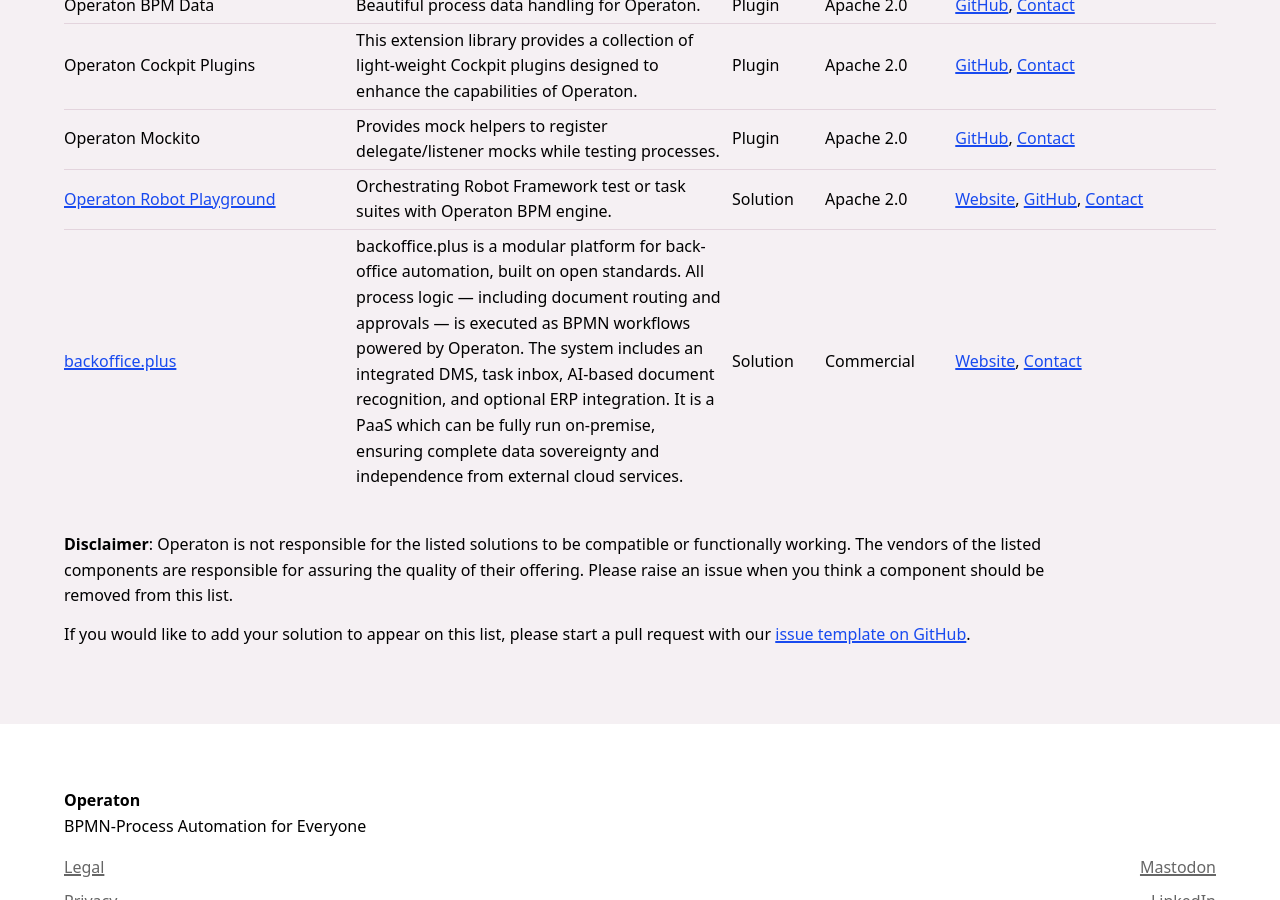
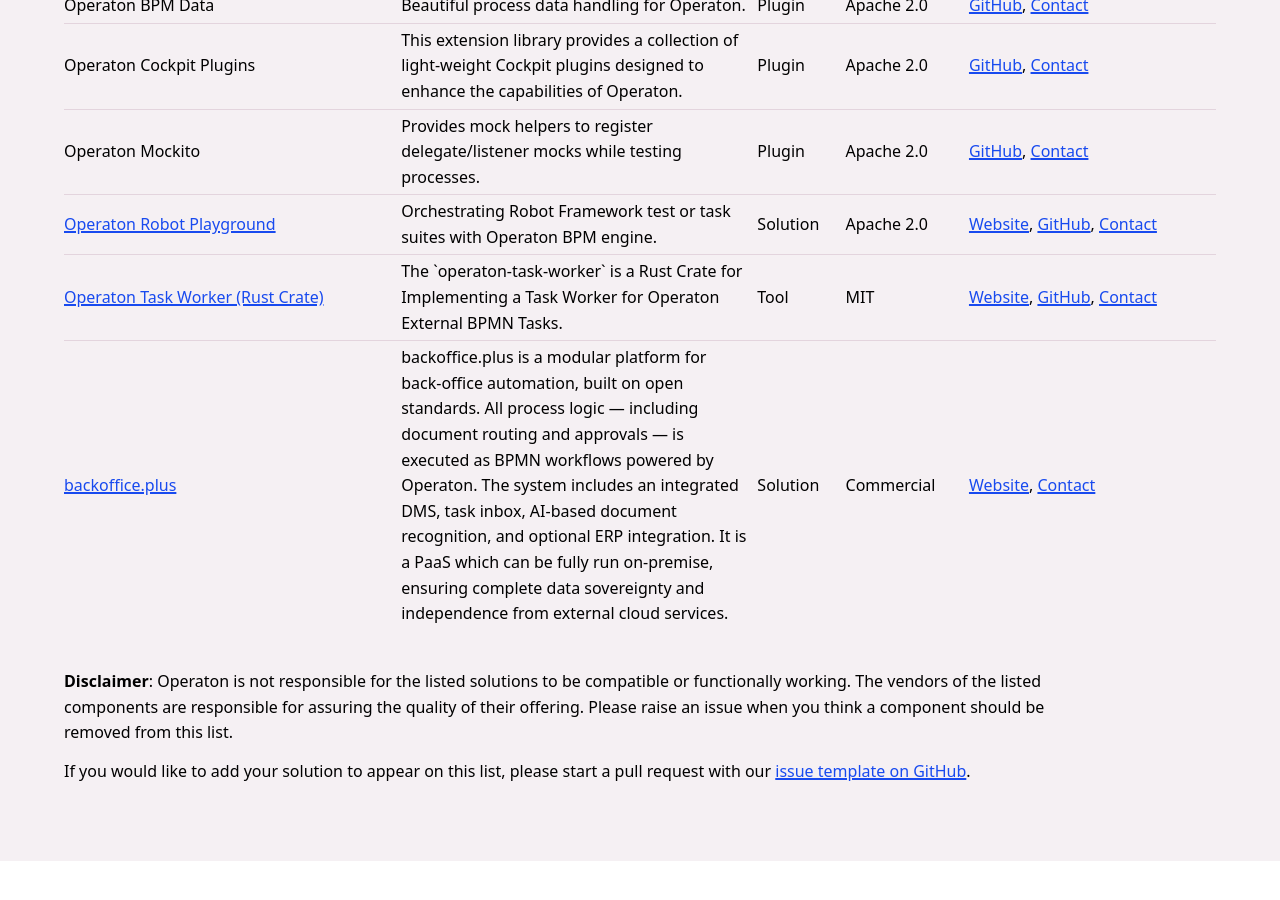
Before and after one commit to operaton/operaton.org, a Jekyll site: the page built from hub.html, in a window 1280 px wide and 900 px high, scrolled down 462 px. Built offline with Jekyll 4.4.1, drawn with Linux system fonts in a browser that asks for light colours.

Commit message:
feat(hub): Add Operaton Task Worker (Rust Crate)

```diff
--- a/_data/hub-items.yml
+++ b/_data/hub-items.yml
@@ -63,3 +63,15 @@
       url: https://github.com/datakurre/operaton-robot-playground
     - label: Contact
       url: "https://github.com/datakurre"
+- name: Operaton Task Worker (Rust Crate)
+  description: >-
+    The `operaton-task-worker` is a Rust Crate for Implementing a Task Worker for Operaton External BPMN Tasks.
+  type: 3
+  license: 7
+  links:
+    - label: Website
+      url: https://crates.io/crates/operaton-task-worker
+    - label: GitHub
+      url: https://github.com/reckel-jm/operaton-task-worker
+    - label: Contact
+      url: "https://github.com/reckel-jm"
```
